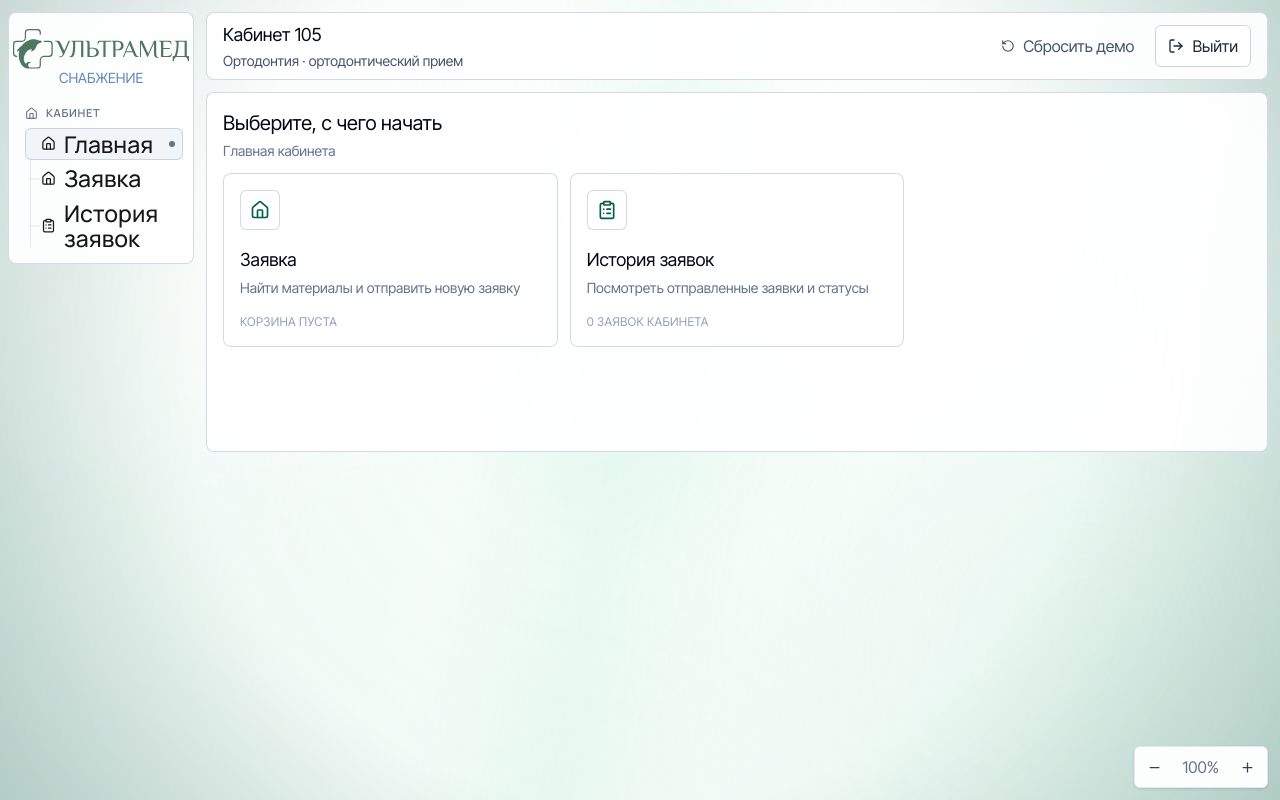
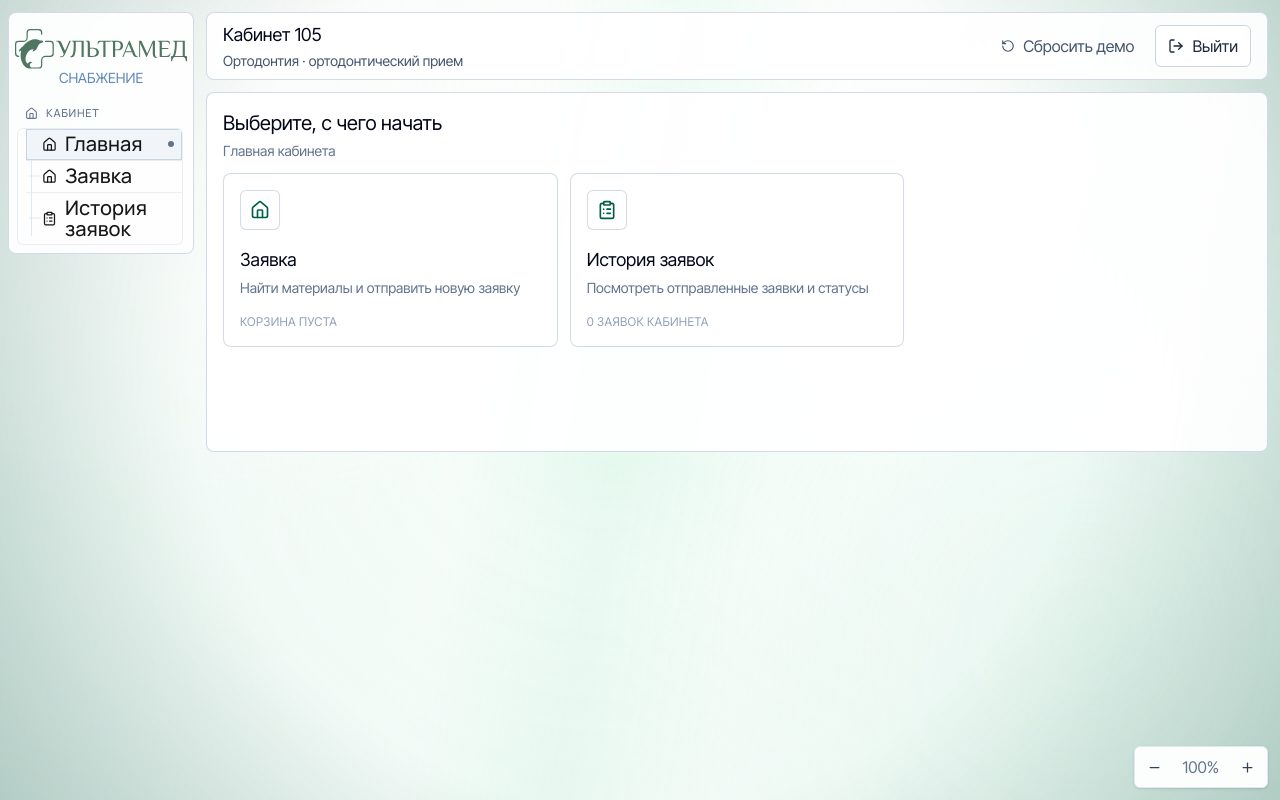
Before and after one commit to relluft/ultramed-supply-demo, a React (Vite) app: page /cabinet in a window 1280 px wide. Built offline with nearby package versions, Linux system fonts and the light colour scheme.

Commit message:
Refine sidebar menu structure

```diff
--- a/src/components/WorkspaceSidebar.tsx
+++ b/src/components/WorkspaceSidebar.tsx
@@ -115,7 +115,7 @@ export function WorkspaceSidebar() {
         isNurse ? 'lg:h-auto lg:w-[186px] lg:self-start' : 'lg:h-[calc(100vh-1.5rem)] lg:w-[218px]',
       )}
     >
-      <div className="-mx-1 rounded-md">
+      <div className="-mx-0.5 rounded-md">
         <div
           className={cn(
             'flex flex-col items-center justify-center px-0',
@@ -139,17 +139,17 @@ export function WorkspaceSidebar() {
 
           return (
             <section key={group.title}>
-              <div className="mb-1.5 flex items-center gap-2 px-2 text-[11px] font-semibold uppercase tracking-[0.06em] text-slate-500 [font-family:Manrope,var(--font-sans)]">
+              <div className="mb-1.5 flex items-center gap-2 px-2 text-[11px] font-medium uppercase tracking-[0.06em] text-slate-500 [font-family:Manrope,var(--font-sans)]">
                 <GroupIcon size={13} />
                 {group.title}
               </div>
-              <div className="relative grid gap-0.5 pl-2">
+              <div className="relative grid gap-0 overflow-hidden rounded-md border border-slate-200/70 bg-white/35 pl-2">
                 <div className="absolute bottom-2 left-[13px] top-1 w-px bg-slate-200" />
                 {group.items.map((item) => {
                   const Icon = item.icon
                   const active = isItemActive(item.to, location.pathname, location.hash)
                   const className = cn(
-                    'relative flex min-h-7 items-center gap-2 rounded-md py-1 pl-4 pr-2 text-[23px] font-medium leading-[1.08] tracking-normal [font-family:Manrope,var(--font-sans)] transition',
+                    'relative flex min-h-8 items-center gap-2 border-b border-slate-200/70 py-1 pl-4 pr-2 text-[20px] font-normal leading-[1.08] tracking-normal last:border-b-0 [font-family:Manrope,var(--font-sans)] transition',
                     item.disabled
                       ? 'cursor-not-allowed text-slate-400 opacity-55'
                       : active
```
